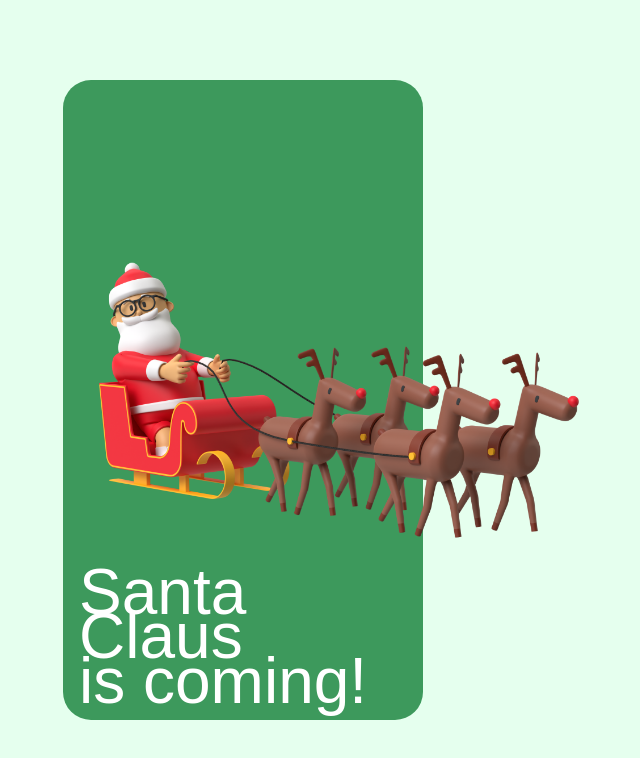
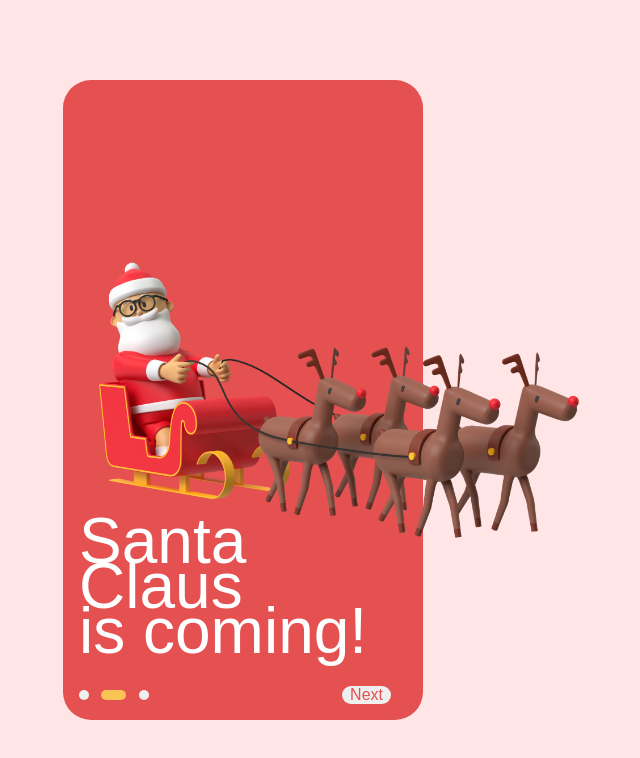
Before and after one commit to Hex09AF/christmas-2, a plain HTML site: page docs/index.html in a window 1280 px wide. Shown: the whole page, without its empty margins (397-1037 px from the left). Drawn offline with nearby package versions, Linux system fonts and the light colour scheme; a web font is replaced by a local one.

Commit message:
Add phase 2

```diff
--- a/docs/index.html
+++ b/docs/index.html
@@ -16,7 +16,7 @@
     <script defer src="script.js"></script>
 </head>
 
-<body>
+<body class="step-2" id="root">
     <div class="container">
         <div class="card-wrapper">
             <div class="card-hidden"></div>
@@ -31,7 +31,12 @@
                     </div>
                 </div>
                 <div class="card-footer">
-
+                    <div class="btn-slide">
+                        <button class="btn rounded" type="button"></button>
+                        <button class="btn active rounded" type="button"></button>
+                        <button class="btn rounded" type="button"></button>
+                    </div>
+                    <button class="btn btn-next" id="btn-next" type="button">Next</button>
                 </div>
             </div>
         </div>
--- a/docs/script.js
+++ b/docs/script.js
@@ -0,0 +1,6 @@
+var btnNext = document.getElementById("btn-next")
+var body = document.getElementById("root");
+btnNext.addEventListener("click", function(event) {
+    event.preventDefault();
+    body.classList.toggle("step-2");
+})
--- a/docs/styles.css
+++ b/docs/styles.css
@@ -2,10 +2,20 @@
 
 :root {
     --bg-color: #E5FFEE;
+    --bg-card: #3d995c;
 }
 
 * {
     box-sizing: border-box;
+}
+
+button {
+    cursor: pointer;
+}
+
+body.step-2 {
+    --bg-color: #FFE5E5;
+    --bg-card: #E55050;
 }
 
 body {
@@ -33,7 +43,10 @@ body {
     margin: auto;
     height: 80vh;
     width: 360px;
-    background-color: #3D995C;
+    background-color: var(--bg-card);
+
+    display: flex;
+    flex-direction: column;
 }
 
 .card-hidden {
@@ -103,3 +116,36 @@ body {
     flex-direction: column;
     padding: 1rem;
 }
+
+.card-footer {
+    display: flex;
+    padding: 1rem;
+    justify-content: space-between;
+    align-items: center;
+}
+
+.btn {
+    border-radius: 10px;
+    padding: 0;
+    border: none;
+}
+
+.btn.rounded {
+    width: 10px;
+    height: 10px;
+}
+
+.btn-slide .btn{
+    margin-right: 8px;
+}
+
+.btn.active {
+    width: 25px;
+    background-color: #fac355;
+}
+
+.btn-next {
+    padding: 0 0.5rem;
+    margin-right: 1rem;
+    color: var(--bg-card);
+}
```
Also changed, not shown: docs/images/two-hands.png (added), 1 other file.
